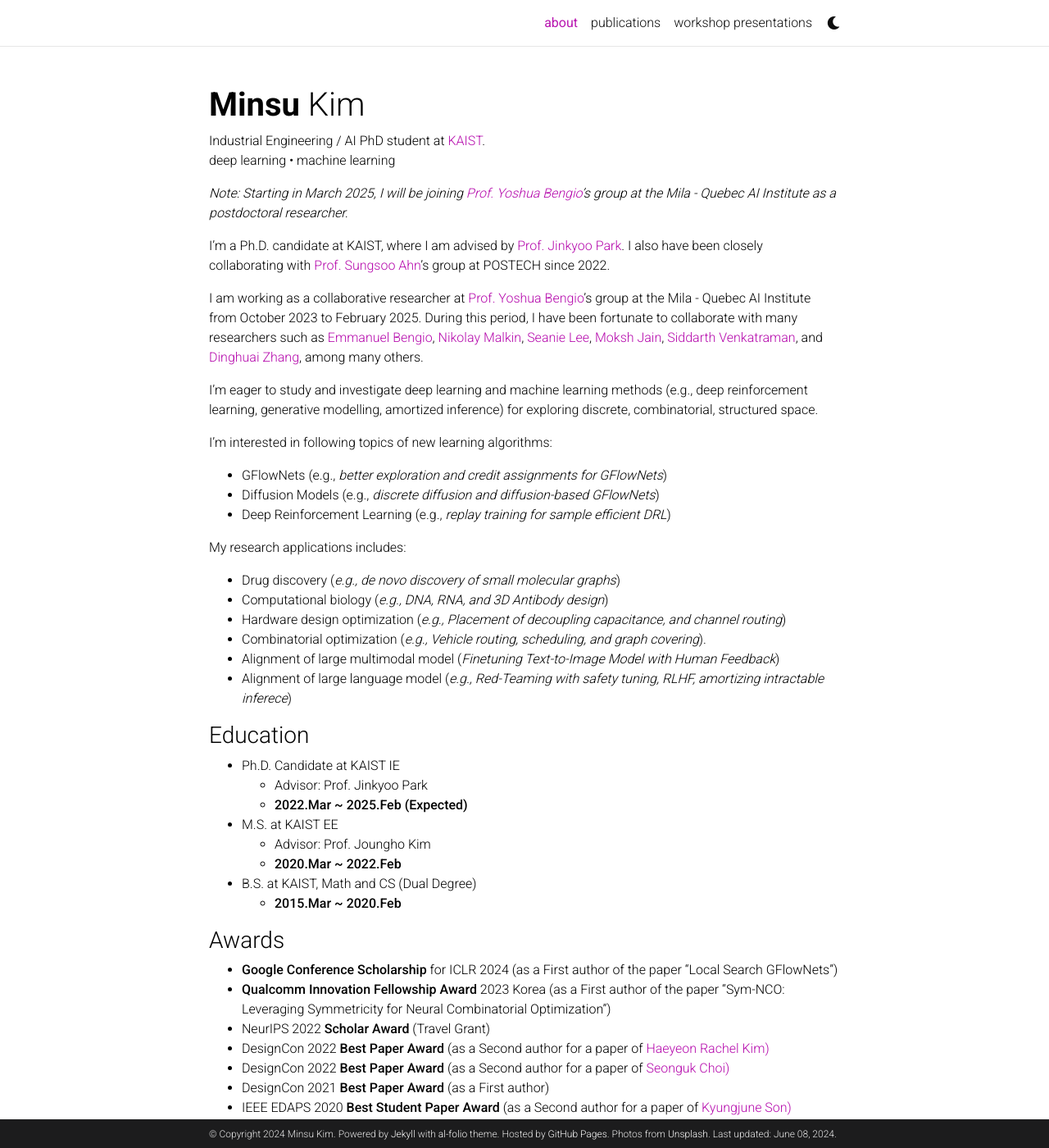
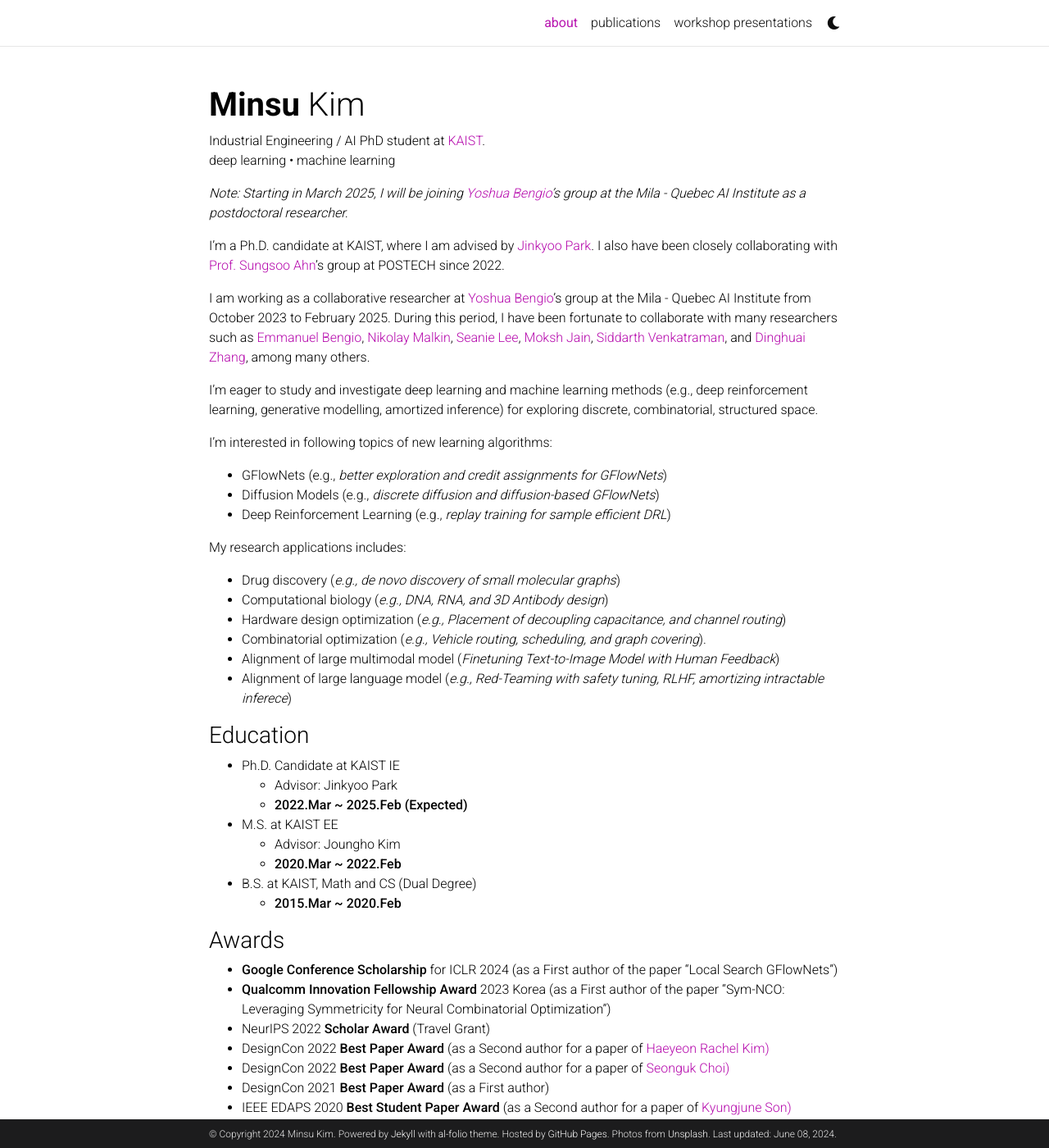
Before and after one commit to minsuukim/minsuukim.github.io, a Jekyll site: the page built from _pages/about.md, in a window 1280 px wide and 1400 px high. Shown: the whole window at 82% size. Built offline with Jekyll 4.4.1, drawn with Linux system fonts in a browser that asks for light colours; comment, search, counter and statistics services are not loaded; a style sheet for code colours, icons or effects is not loaded.

Commit message:
Update about.md

```diff
--- a/_pages/about.md
+++ b/_pages/about.md
@@ -17,11 +17,11 @@
 social: true  # includes social icons at the bottom of the page
 ---
 
-*Note: Starting in March 2025, I will be joining <a href="https://yoshuabengio.org/">Prof. Yoshua Bengio</a>'s group at the Mila - Quebec AI Institute as a postdoctoral researcher.*
+*Note: Starting in March 2025, I will be joining <a href="https://yoshuabengio.org/">Yoshua Bengio</a>'s group at the Mila - Quebec AI Institute as a postdoctoral researcher.*
 
-I’m a Ph.D. candidate at KAIST, where I am advised by <a href="http://silab.kaist.ac.kr/our-team/">Prof. Jinkyoo Park</a>. I also have been closely collaborating with <a href="https://sites.google.com/view/sungsooahn0215/home">Prof. Sungsoo Ahn</a>'s group at POSTECH since 2022.
+I’m a Ph.D. candidate at KAIST, where I am advised by <a href="http://silab.kaist.ac.kr/our-team/">Jinkyoo Park</a>. I also have been closely collaborating with <a href="https://sites.google.com/view/sungsooahn0215/home">Prof. Sungsoo Ahn</a>'s group at POSTECH since 2022.
 
-I am working as a collaborative researcher at <a href="https://yoshuabengio.org/">Prof. Yoshua Bengio</a>'s group at the Mila - Quebec AI Institute from October 2023 to February 2025. During this period, I have been fortunate to collaborate with many researchers such as <a href="https://folinoid.com/">Emmanuel Bengio</a>, <a href="https://malkin1729.github.io/">Nikolay Malkin</a>, <a href="https://seanie12.github.io/">Seanie Lee</a>, <a href="https://mj10.github.io/">Moksh Jain</a>, <a href="https://hyperpotatoneo.github.io/">Siddarth Venkatraman</a>, and <a href="https://zdhnarsil.github.io/">Dinghuai Zhang</a>, among many others.
+I am working as a collaborative researcher at <a href="https://yoshuabengio.org/">Yoshua Bengio</a>'s group at the Mila - Quebec AI Institute from October 2023 to February 2025. During this period, I have been fortunate to collaborate with many researchers such as <a href="https://folinoid.com/">Emmanuel Bengio</a>, <a href="https://malkin1729.github.io/">Nikolay Malkin</a>, <a href="https://seanie12.github.io/">Seanie Lee</a>, <a href="https://mj10.github.io/">Moksh Jain</a>, <a href="https://hyperpotatoneo.github.io/">Siddarth Venkatraman</a>, and <a href="https://zdhnarsil.github.io/">Dinghuai Zhang</a>, among many others.
 
 I'm eager to study and investigate deep learning and machine learning methods (e.g., deep reinforcement learning, generative modelling, amortized inference) for exploring discrete, combinatorial, structured space.
 
@@ -42,10 +42,10 @@
 ### Education
 
 - Ph.D. Candidate at KAIST IE
-  - Advisor: Prof. Jinkyoo Park
+  - Advisor: Jinkyoo Park
   - **2022.Mar ~ 2025.Feb (Expected)**
 - M.S. at KAIST EE
-  - Advisor: Prof. Joungho Kim
+  - Advisor: Joungho Kim
   - **2020.Mar ~ 2022.Feb**
 - B.S. at KAIST, Math and CS (Dual Degree)
   - **2015.Mar ~ 2020.Feb**
```
